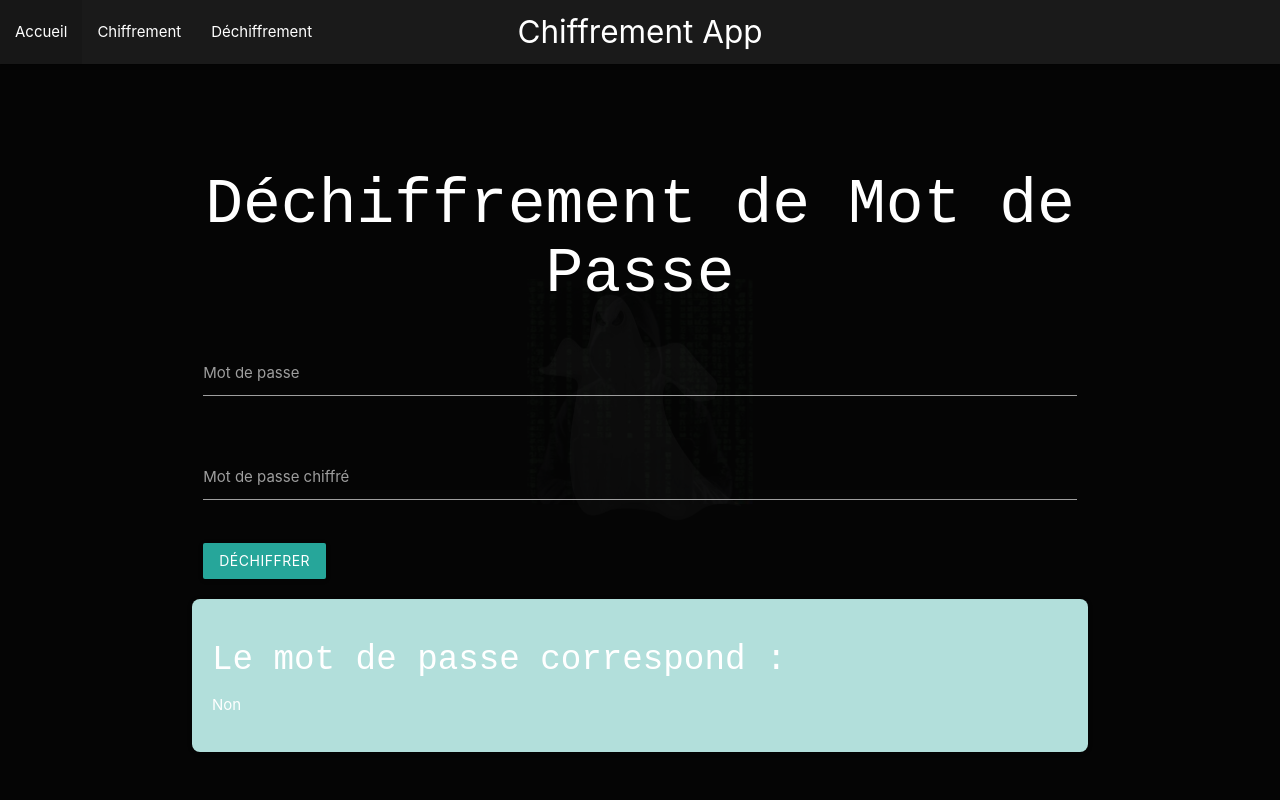
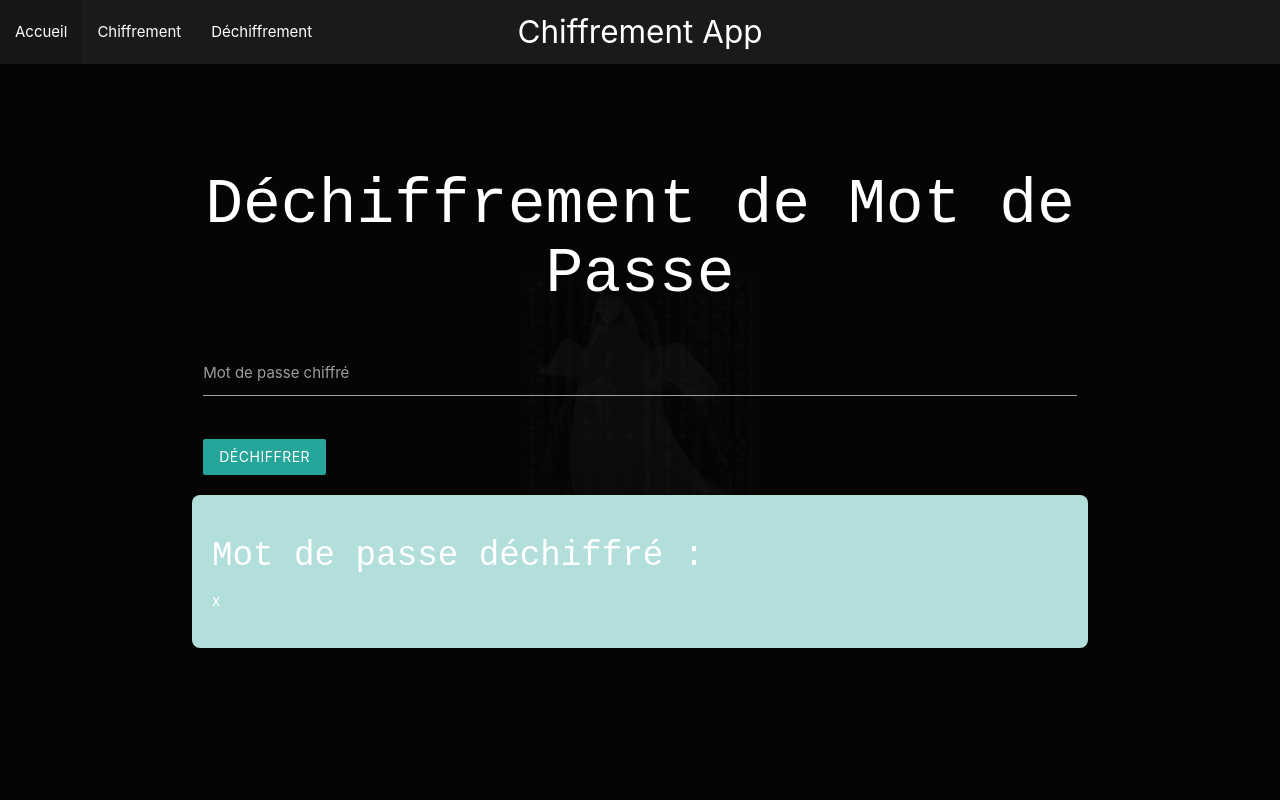
Before and after one commit to goblitolive/Projet_d-application-, a Flask app: template templates/decrypt.html in a window 1280 px wide. Run offline with Flask 3, Linux system fonts and the light colour scheme; the template is opened without the code that fills it: most values are stand-ins (such as "Sample title", 1, 10 or a date in 2020).

Commit message:
dechifrer

```diff
--- a/app.py
+++ b/app.py
@@ -1,6 +1,7 @@
 from flask import Flask, render_template, request, redirect, url_for
 from werkzeug.security import check_password_hash
 import random
+from collections import Counter
 
 app = Flask(__name__)
 
@@ -32,6 +33,39 @@
 
     return ''.join(N)
 
+FRENCH_LETTER_FREQUENCIES = {
+    'e': 14.7, 'a': 7.6, 'i': 7.5, 's': 7.9, 'n': 7.1, 'r': 6.6, 't': 7.0, 'o': 5.8, 'l': 5.5, 'u': 6.3,
+    'd': 3.7, 'c': 3.2, 'm': 2.4, 'p': 3.0, 'v': 1.5, 'q': 1.2, 'f': 1.0, 'b': 1.1, 'g': 1.1, 'j': 0.6,
+    'x': 0.4, 'y': 0.4, 'z': 0.3, 'h': 1.1, 'k': 0.05, 'w': 0.05, ' ': 18.0, '.': 2.0
+}
+
+def dechiffrer(ciphertext):
+    # Convertir tout le texte en minuscules pour correspondre à nos fréquences
+    ciphertext = ciphertext.lower()
+
+    # Calculer les fréquences des lettres dans le texte chiffré
+    letter_counts = Counter(ciphertext)
+    total_letters = sum(letter_counts.values())
+
+    # Calculer les fréquences en pourcentage
+    cipher_frequencies = {char: (count / total_letters) * 100 for char, count in letter_counts.items()}
+
+    # Trier les lettres par fréquence dans le texte chiffré
+    sorted_cipher_chars = sorted(cipher_frequencies, key=cipher_frequencies.get, reverse=True)
+
+    # Trier les lettres par fréquence en français
+    sorted_french_chars = sorted(FRENCH_LETTER_FREQUENCIES, key=FRENCH_LETTER_FREQUENCIES.get, reverse=True)
+
+    # Créer un mapping du texte chiffré vers le français basé sur les fréquences
+    char_map = {}
+    for cipher_char, french_char in zip(sorted_cipher_chars, sorted_french_chars):
+        char_map[cipher_char] = french_char
+
+    # Déchiffrer le texte
+    decrypted_text = ''.join(char_map.get(char, char) for char in ciphertext)
+
+    return decrypted_text
+
 @app.route('/')
 def index():
     return render_template('index.html')
@@ -47,10 +81,9 @@
 @app.route('/decrypt', methods=['GET', 'POST'])
 def decrypt():
     if request.method == 'POST':
-        password = request.form['password']
         hashed_password = request.form['hashed_password']
-        password_match = check_password_hash(hashed_password, password)
-        return render_template('decrypt.html', password_match=password_match)
+        decrypted_password = dechiffrer(hashed_password)
+        return render_template('decrypt.html', decrypted_password=decrypted_password)
     return render_template('decrypt.html')
 
 if __name__ == '__main__':
--- a/templates/decrypt.html
+++ b/templates/decrypt.html
@@ -7,12 +7,6 @@
         <form class="col s12" method="post">
             <div class="row">
                 <div class="input-field col s12">
-                    <input id="password" type="text" class="validate" name="password" required>
-                    <label for="password">Mot de passe</label>
-                </div>
-            </div>
-            <div class="row">
-                <div class="input-field col s12">
                     <input id="hashed_password" type="text" class="validate" name="hashed_password" required>
                     <label for="hashed_password">Mot de passe chiffré</label>
                 </div>
@@ -20,10 +14,10 @@
             <button type="submit" class="btn waves-effect waves-light">Déchiffrer</button>
         </form>
     </div>
-    {% if password_match is not none %}
+    {% if decrypted_password %}
     <div class="card-panel teal lighten-4">
-        <h4>Le mot de passe correspond :</h4>
-        <p>{{ 'Oui' if password_match else 'Non' }}</p>
+        <h4>Mot de passe déchiffré :</h4>
+        <p>{{ decrypted_password }}</p>
     </div>
     {% endif %}
 </div>
```
